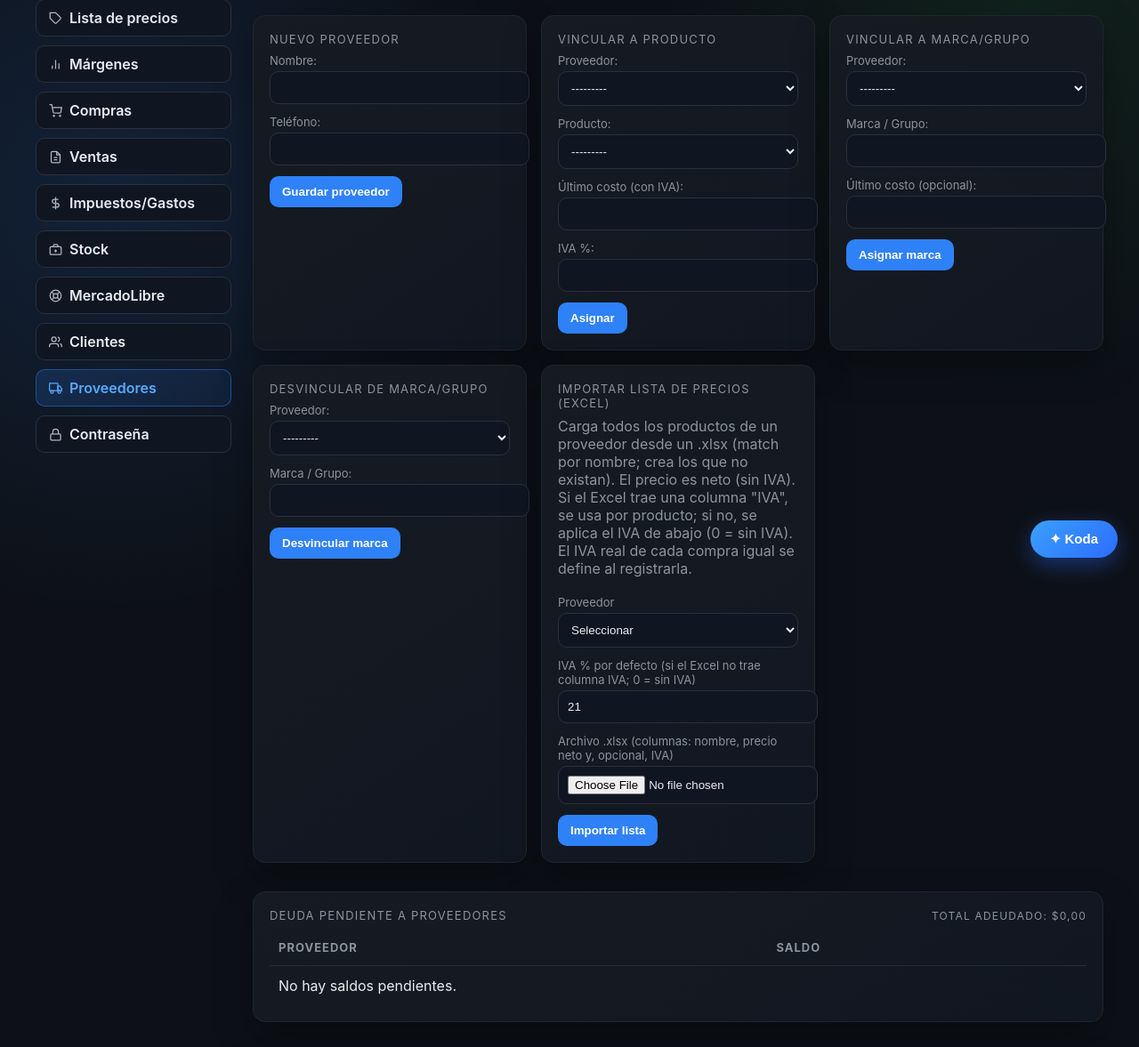
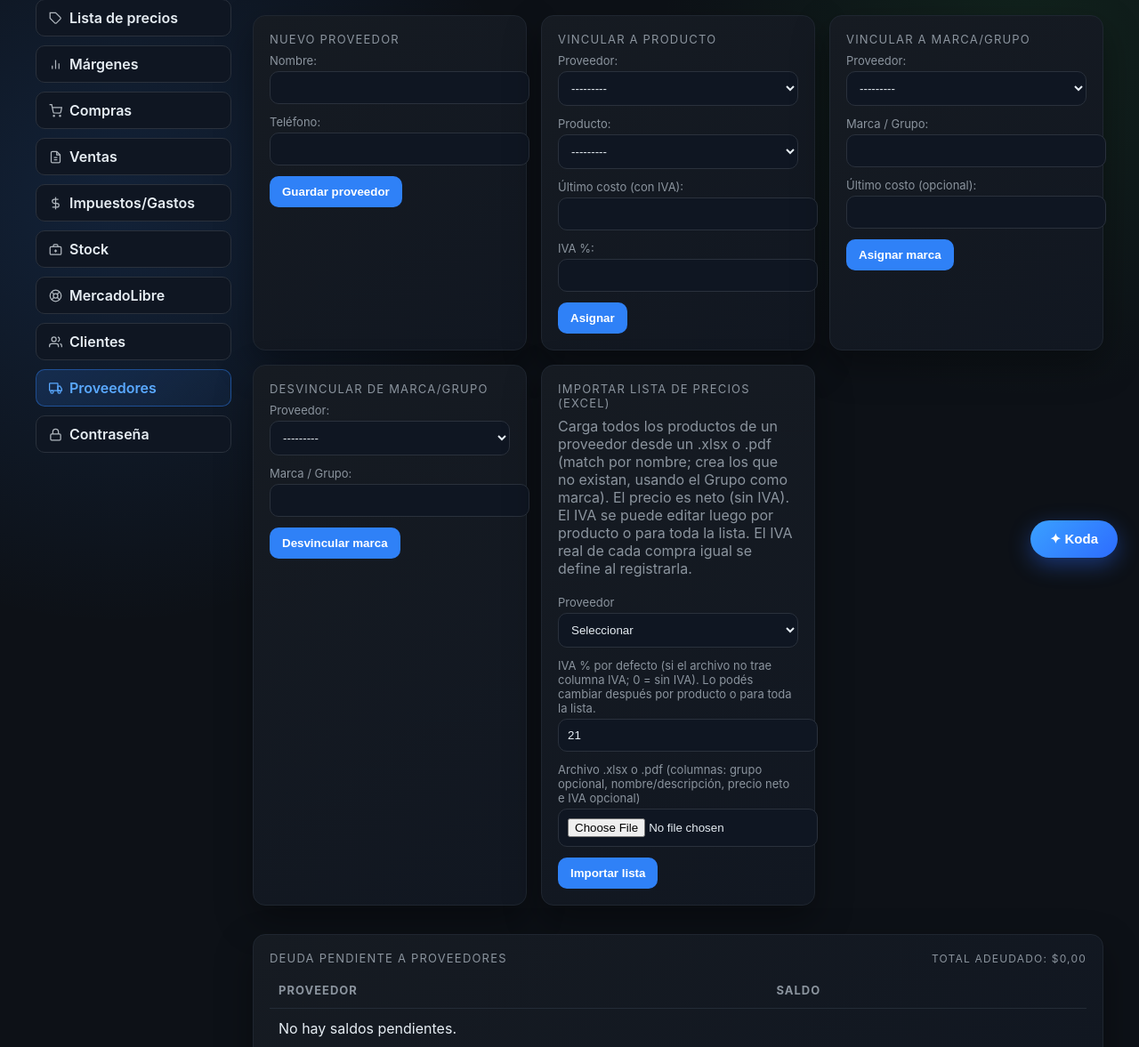
Before and after one commit to Alejogesal/erp, a Django app: page /proveedores/ in a window 1280 px wide. Shown: the part 149-1326 px from the top of the page at 89% size. Run offline with Django 5.2, Linux system fonts and the light colour scheme; the visitor is signed in with stand-in values (Sample User, id 1); data that the repository does not hold is empty.

Commit message:
Proveedores: importar lista de precios desde PDF + editar IVA por producto/lista
- El importador ahora acepta PDF además de xlsx. El PDF se parsea por posición
  de columnas (Grupo · Descripción · Precio): el precio es el último token
  numérico y el corte Grupo/Descripción se detecta por el mayor espacio.
- Se captura el Grupo como marca (Product.group) al crear productos nuevos.
- Edición de IVA en la lista de precios del proveedor: por producto (inline) y
  un botón para aplicar un IVA a toda la lista. Mantiene el neto y recalcula el
  costo con IVA.

Co-Authored-By: Claude Opus 4.8 <noreply@anthropic.com>

```diff
--- a/inventory/templates/inventory/suppliers.html
+++ b/inventory/templates/inventory/suppliers.html
@@ -44,7 +44,7 @@
     </div>
     <div class="card">
         <div class="card-title">Importar lista de precios (Excel)</div>
-        <p class="subtitle" style="margin-top:0;">Carga todos los productos de un proveedor desde un .xlsx (match por nombre; crea los que no existan). El precio es neto (sin IVA). Si el Excel trae una columna "IVA", se usa por producto; si no, se aplica el IVA de abajo (0 = sin IVA). El IVA real de cada compra igual se define al registrarla.</p>
+        <p class="subtitle" style="margin-top:0;">Carga todos los productos de un proveedor desde un .xlsx o .pdf (match por nombre; crea los que no existan, usando el Grupo como marca). El precio es neto (sin IVA). El IVA se puede editar luego por producto o para toda la lista. El IVA real de cada compra igual se define al registrarla.</p>
         <form method="post" enctype="multipart/form-data">
             {% csrf_token %}
             <input type="hidden" name="action" value="import_price_list">
@@ -58,12 +58,12 @@
                 </select>
             </p>
             <p>
-                <label for="id_price_vat">IVA % por defecto (si el Excel no trae columna IVA; 0 = sin IVA)</label>
+                <label for="id_price_vat">IVA % por defecto (si el archivo no trae columna IVA; 0 = sin IVA). Lo podés cambiar después por producto o para toda la lista.</label>
                 <input id="id_price_vat" type="number" step="0.01" name="price_vat" value="21">
             </p>
             <p>
-                <label for="id_price_file">Archivo .xlsx (columnas: nombre, precio neto y, opcional, IVA)</label>
-                <input id="id_price_file" type="file" name="price_file" accept=".xlsx" required>
+                <label for="id_price_file">Archivo .xlsx o .pdf (columnas: grupo opcional, nombre/descripción, precio neto e IVA opcional)</label>
+                <input id="id_price_file" type="file" name="price_file" accept=".xlsx,.pdf" required>
             </p>
             <button type="submit">Importar lista</button>
         </form>
@@ -114,6 +114,14 @@
     <details style="margin-bottom:8px;">
         <summary style="cursor:pointer; padding:6px 0; font-weight:600;">{{ supplier.name }} <span style="font-weight:400; color:var(--muted); font-size:12px;">({{ supplier.supplier_products.all|length }} producto{{ supplier.supplier_products.all|length|pluralize }})</span></summary>
         {% if supplier.supplier_products.all %}
+        <form method="post" style="display:flex; gap:8px; align-items:center; margin:6px 0 10px;" onsubmit="return confirm('¿Aplicar este IVA a TODA la lista de {{ supplier.name|escapejs }}? Recalcula el costo con IVA de cada producto manteniendo el neto.');">
+            {% csrf_token %}
+            <input type="hidden" name="action" value="set_supplier_vat_all">
+            <input type="hidden" name="supplier_id" value="{{ supplier.id }}">
+            <label style="font-size:12px; color:var(--muted);">Aplicar IVA % a toda la lista:</label>
+            <input type="number" step="0.01" name="vat_percent" value="21" style="width:80px;">
+            <button type="submit" style="font-size:12px;">Aplicar a todos</button>
+        </form>
         <table style="margin-bottom:8px;">
             <thead>
                 <tr>
@@ -129,7 +137,15 @@
                 <tr>
                     <td>{{ sp.product.name }} <span style="color:var(--muted); font-size:11px;">[{{ sp.product.sku|default:"s/SKU" }}]</span></td>
                     <td>${{ sp.last_cost|latam_number:2 }}</td>
-                    <td>{{ sp.vat_percent|latam_number:2 }}%</td>
+                    <td>
+                        <form method="post" style="display:flex; gap:4px; align-items:center;">
+                            {% csrf_token %}
+                            <input type="hidden" name="action" value="set_link_vat">
+                            <input type="hidden" name="link_id" value="{{ sp.id }}">
+                            <input type="number" step="0.01" name="vat_percent" value="{{ sp.vat_percent|stringformat:'.2f' }}" style="width:64px; font-size:12px;">
+                            <button type="submit" style="font-size:11px; padding:3px 6px;">✓</button>
+                        </form>
+                    </td>
                     <td>{% if sp.product.default_supplier_id == supplier.id %}★{% else %}—{% endif %}</td>
                     <td>
                         <form method="post" onsubmit="return confirm('¿Quitar este producto de la lista del proveedor?');" style="display:inline;">
--- a/inventory/views/suppliers.py
+++ b/inventory/views/suppliers.py
@@ -47,8 +47,8 @@ def _parse_price_decimal(value) -> Decimal | None:
 def _parse_price_list_xlsx(file_obj):
     """Parsea un xlsx de lista de precios.
 
-    Columnas: nombre + precio (neto) + IVA % (opcional, por producto).
-    Devuelve (rows, error) donde rows = [(nombre, precio_neto, iva_or_None)].
+    Columnas: (grupo opcional) + nombre/descripción + precio (neto) + IVA % opcional.
+    Devuelve (rows, error) donde rows = [(grupo, nombre, precio_neto, iva_or_None)].
     Detecta encabezados por palabras clave; si no, asume col0=nombre, col1=precio.
     """
     try:
@@ -62,11 +62,12 @@ def _parse_price_list_xlsx(file_obj):
     if not all_rows:
         return [], "El archivo está vacío."
 
-    name_idx, price_idx, vat_idx = 0, 1, None
+    name_idx, price_idx, vat_idx, group_idx = 0, 1, None, None
     data_start = 0
     NAME_KEYS = ("nombre", "producto", "descrip", "articulo", "artículo", "detalle")
     PRICE_KEYS = ("precio", "costo", "neto", "importe", "valor", "unitario")
     VAT_KEYS = ("iva", "alicuota", "alícuota")
+    GROUP_KEYS = ("grupo", "marca", "rubro", "categoria", "categoría", "linea", "línea")
     for i, row in enumerate(all_rows[:5]):
         cells = [str(c).strip().lower() if c is not None else "" for c in row]
         n_idx = next((j for j, c in enumerate(cells) if any(k in c for k in NAME_KEYS)), None)
@@ -74,6 +75,7 @@ def _parse_price_list_xlsx(file_obj):
         if n_idx is not None and p_idx is not None:
             name_idx, price_idx, data_start = n_idx, p_idx, i + 1
             vat_idx = next((j for j, c in enumerate(cells) if any(k in c for k in VAT_KEYS)), None)
+            group_idx = next((j for j, c in enumerate(cells) if any(k in c for k in GROUP_KEYS)), None)
             break
 
     rows = []
@@ -91,9 +93,83 @@ def _parse_price_list_xlsx(file_obj):
             vat = _parse_price_decimal(row[vat_idx])
             if vat is not None and (vat < 0 or vat > 100):
                 vat = None
-        rows.append((name, net, vat))
+        group = ""
+        if group_idx is not None and group_idx < len(row) and row[group_idx] is not None:
+            group = str(row[group_idx]).strip()
+        rows.append((group, name, net, vat))
     if not rows:
         return [], "No se encontraron filas con nombre y precio válidos."
+    return rows, None
+
+
+def _parse_price_list_pdf(pdf_bytes):
+    """Parsea un PDF de lista de precios con columnas Grupo · Descripción · Precio.
+
+    Separa las columnas por posición: el precio es el último token numérico de la
+    fila y el corte Grupo/Descripción se detecta por el mayor espacio horizontal.
+    Devuelve (rows, error) con rows = [(grupo, nombre, precio_neto, None)].
+    """
+    import io
+    import re as _re
+    try:
+        import pdfplumber
+    except Exception as exc:
+        return [], f"No se pudo abrir el PDF: {exc}"
+
+    price_re = _re.compile(r"^\$?\d[\d.]*,\d{2}$")
+    rows = []
+    try:
+        with pdfplumber.open(io.BytesIO(pdf_bytes)) as pdf:
+            for page in pdf.pages:
+                words = page.extract_words(use_text_flow=False, keep_blank_chars=False)
+                if not words:
+                    continue
+                # Agrupar palabras por línea (misma coordenada vertical, ±3px).
+                words.sort(key=lambda w: (round(float(w["top"])), float(w["x0"])))
+                lines = []
+                current = []
+                current_top = None
+                for w in words:
+                    top = float(w["top"])
+                    if current_top is None or abs(top - current_top) <= 3:
+                        current.append(w)
+                        current_top = top if current_top is None else current_top
+                    else:
+                        lines.append(current)
+                        current = [w]
+                        current_top = top
+                if current:
+                    lines.append(current)
+
+                for ws in lines:
+                    ws = sorted(ws, key=lambda x: float(x["x0"]))
+                    if len(ws) < 2:
+                        continue
+                    last = ws[-1]["text"].strip()
+                    if not price_re.match(last):
+                        continue  # encabezado / fila sin precio
+                    net = _parse_price_decimal(last)
+                    if net is None or net < 0:
+                        continue
+                    body = ws[:-1]
+                    if len(body) == 1:
+                        group, name = "", body[0]["text"]
+                    else:
+                        gaps = [
+                            (float(body[i + 1]["x0"]) - float(body[i]["x1"]), i)
+                            for i in range(len(body) - 1)
+                        ]
+                        _, idx = max(gaps, key=lambda g: g[0])
+                        group = " ".join(w["text"] for w in body[: idx + 1])
+                        name = " ".join(w["text"] for w in body[idx + 1:])
+                    name = name.strip()
+                    if not name or name.lower() in ("descripción", "descripcion"):
+                        continue
+                    rows.append((group.strip(), name, net, None))
+    except Exception as exc:
+        return [], f"No se pudo procesar el PDF: {exc}"
+    if not rows:
+        return [], "No se encontraron filas con descripción y precio en el PDF."
     return rows, None
 
 
@@ -227,9 +303,12 @@ def suppliers(request):
                 messages.error(request, "Elegí un proveedor para la lista de precios.")
                 return redirect("inventory_suppliers")
             if not upload:
-                messages.error(request, "Subí un archivo .xlsx con la lista de precios.")
+                messages.error(request, "Subí un archivo .xlsx o .pdf con la lista de precios.")
                 return redirect("inventory_suppliers")
-            rows, parse_error = _parse_price_list_xlsx(upload)
+            if (upload.name or "").lower().endswith(".pdf"):
+                rows, parse_error = _parse_price_list_pdf(upload.read())
+            else:
+                rows, parse_error = _parse_price_list_xlsx(upload)
             if parse_error:
                 messages.error(request, parse_error)
                 return redirect("inventory_suppliers")
@@ -238,7 +317,7 @@ def suppliers(request):
                 existing.setdefault(_normalize_lookup_text(p.name), p)
             created_names = []
             new_links = updated_links = 0
-            for name, net, row_vat in rows:
+            for group, name, net, row_vat in rows:
                 iva = row_vat if row_vat is not None else default_iva
                 cost_with_vat = (net * (Decimal("1.00") + iva / Decimal("100.00"))).quantize(
                     Decimal("0.01"), rounding=ROUND_HALF_UP
@@ -248,6 +327,7 @@ def suppliers(request):
                 if product is None:
                     product = Product.objects.create(
                         name=name,
+                        group=group or "",
                         vat_percent=iva,
                         avg_cost=net,
                         default_supplier=supplier,
@@ -288,6 +368,37 @@ def suppliers(request):
             link_id = request.POST.get("link_id")
             SupplierProduct.objects.filter(pk=link_id).delete()
             messages.success(request, "Vínculo eliminado.")
+            return redirect("inventory_suppliers")
+        elif action == "set_link_vat":
+            link = SupplierProduct.objects.filter(pk=request.POST.get("link_id")).first()
+            new_vat = _parse_price_decimal(request.POST.get("vat_percent"))
+            if not link or new_vat is None or new_vat < 0 or new_vat > 100:
+                messages.error(request, "IVA inválido.")
+                return redirect("inventory_suppliers")
+            # El neto se mantiene; el costo con IVA se recalcula con la nueva alícuota.
+            net = (link.last_cost / (Decimal("1.00") + (link.vat_percent or Decimal("0.00")) / Decimal("100.00")))
+            link.last_cost = (net * (Decimal("1.00") + new_vat / Decimal("100.00"))).quantize(
+                Decimal("0.01"), rounding=ROUND_HALF_UP
+            )
+            link.vat_percent = new_vat
+            link.save(update_fields=["last_cost", "vat_percent"])
+            messages.success(request, "IVA actualizado.")
+            return redirect("inventory_suppliers")
+        elif action == "set_supplier_vat_all":
+            supplier = Supplier.objects.filter(id=request.POST.get("supplier_id")).first()
+            new_vat = _parse_price_decimal(request.POST.get("vat_percent"))
+            if not supplier or new_vat is None or new_vat < 0 or new_vat > 100:
+                messages.error(request, "IVA inválido.")
+                return redirect("inventory_suppliers")
+            factor_new = Decimal("1.00") + new_vat / Decimal("100.00")
+            count = 0
+            for link in SupplierProduct.objects.filter(supplier=supplier):
+                net = link.last_cost / (Decimal("1.00") + (link.vat_percent or Decimal("0.00")) / Decimal("100.00"))
+                link.last_cost = (net * factor_new).quantize(Decimal("0.01"), rounding=ROUND_HALF_UP)
+                link.vat_percent = new_vat
+                link.save(update_fields=["last_cost", "vat_percent"])
+                count += 1
+            messages.success(request, f"IVA {new_vat}% aplicado a {count} producto(s) de {supplier.name}.")
             return redirect("inventory_suppliers")
 
     context = {
```
